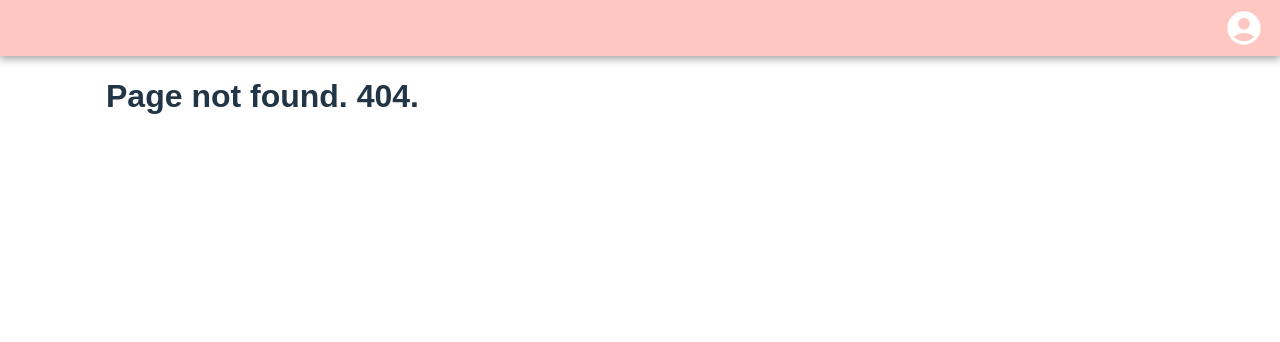
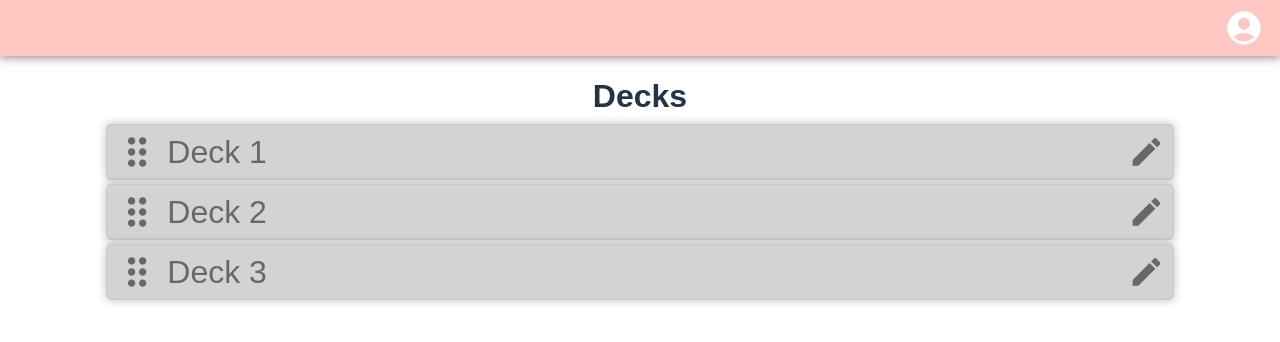
Before and after one commit to rodolforecordon/laughing-memory, a React (Vite) app: page /decks in a window 1280 px wide. Before the commit this address had no page. Shown: the top 342 px of the page. Built offline with nearby package versions, Linux system fonts and the light colour scheme; a web font is replaced by a local one.

Commit message:
Decks page first draft

```diff
--- a/src/Router.tsx
+++ b/src/Router.tsx
@@ -1,5 +1,6 @@
 import { Routes, Route } from 'react-router-dom';
 import Home from './pages/Home';
+import DeckManegement from './pages/DeckManagement';
 import FlashCards from './pages/FlashCards';
 import LettersOut from './pages/LettersOut';
 import NotFound from './pages/NotFound';
@@ -8,6 +9,7 @@ const Router = () => {
   return (
     <Routes>
       <Route path="/" element={<Home />} />
+      <Route path="/decks" element={<DeckManegement />} />
       <Route path="/flashcards" element={<FlashCards />} />
       <Route path="/lettersout" element={<LettersOut />} />
       <Route path="*" element={<NotFound />} />
--- /dev/null
+++ b/src/components/Deck/Deck.module.css
@@ -0,0 +1,21 @@
+.deckContainer {
+  display: flex;
+  align-items: center;
+  justify-content: space-between;
+
+  font-size: 2rem;
+  background-color: #d3d3d3;
+  border-radius: 5px;
+  padding: 0 .5rem;
+  height: 3.5rem;
+
+  border: 1px solid rgb(0, 0, 0, .05);
+  box-shadow: 0 0 10px 1px rgb(0, 0, 0, .2);
+}
+
+.deckName {
+  width: 100%;
+  text-align: left;
+  color: #686868;
+  padding-left: .5rem;
+}
--- /dev/null
+++ b/src/components/Deck/DeckIcons/DeckEdit/DeckEdit.module.css
@@ -0,0 +1,8 @@
+.editContainer {
+  cursor: pointer;
+  transition: transform .1s;
+}
+
+.editContainer:active {
+  transform: scale(1.1);
+}
--- /dev/null
+++ b/src/components/Deck/DeckIcons/DeckEdit/index.tsx
@@ -0,0 +1,12 @@
+import { MdEdit } from 'react-icons/md';
+import classes from './DeckEdit.module.css';
+
+const DeckEdit = () => {
+  return (
+    <div className={classes.editContainer}>
+      <MdEdit color="#686868" size="2.5rem" />
+    </div>
+  );
+};
+
+export default DeckEdit;
--- /dev/null
+++ b/src/components/Deck/DeckIcons/DeckMove/DeckMove.module.css
@@ -0,0 +1,8 @@
+.moveContainer {
+  cursor: pointer;
+  transition: transform .1s;
+}
+
+.moveContainer:active {
+  transform: scale(1.15);
+}
--- /dev/null
+++ b/src/components/Deck/DeckIcons/DeckMove/index.tsx
@@ -0,0 +1,12 @@
+import { MdDragIndicator } from 'react-icons/md';
+import classes from './DeckMove.module.css';
+
+const DeckMove = () => {
+  return (
+    <div className={classes.moveContainer}>
+      <MdDragIndicator color="#686868" size="3rem" />
+    </div>
+  );
+};
+
+export default DeckMove;
--- /dev/null
+++ b/src/components/Deck/index.tsx
@@ -0,0 +1,17 @@
+import classes from './Deck.module.css';
+import DeckEdit from './DeckIcons/DeckEdit';
+import DeckMove from './DeckIcons/DeckMove';
+
+type deck = { deckName: string };
+
+const Deck = ({ deckName }: deck) => {
+  return (
+    <div className={classes.deckContainer}>
+      <DeckMove />
+      <span className={classes.deckName}>{deckName}</span>
+      <DeckEdit />
+    </div>
+  );
+};
+
+export default Deck;
--- /dev/null
+++ b/src/components/Header/NavIcons/AddIcon/index.tsx
@@ -0,0 +1,11 @@
+import { MdAdd } from 'react-icons/md';
+
+const AddIcon = () => {
+  return (
+    <div>
+      <MdAdd color="white" size="40px" />
+    </div>
+  );
+};
+
+export default AddIcon;
--- a/src/contexts/NavContext.tsx
+++ b/src/contexts/NavContext.tsx
@@ -1,5 +1,6 @@
 import React, { ReactNode, useState, useReducer } from 'react';
 import AccountIcon from '../components/Header/NavIcons/AccountIcon';
+import AddIcon from '../components/Header/NavIcons/AddIcon';
 import EditIcon from '../components/Header/NavIcons/EditIcon';
 import ReturnIcon from '../components/Header/NavIcons/ReturnIcon';
 
@@ -45,9 +46,9 @@ export const NavContextProvider = ({ children }: NavContextProviderProps) => {
     },
     {
       mode: 'Choose/Create a Deck',
-      bgColor: '#FFC7C2',
+      bgColor: '#afafaf',
       path: '/decks',
-      navIcons: [<ReturnIcon />, null, null],
+      navIcons: [<ReturnIcon />, null, <AddIcon />],
     },
     {
       mode: 'Flash Cards',
--- /dev/null
+++ b/src/pages/DeckManagement/DeckManagement.module.css
@@ -0,0 +1,8 @@
+.decksMain {
+  display: flex;
+  flex-direction: column;
+  gap: .25rem;
+
+  width: 100%;
+  text-align: center;
+}
--- /dev/null
+++ b/src/pages/DeckManagement/index.tsx
@@ -0,0 +1,17 @@
+import Deck from '../../components/Deck';
+import classes from './DeckManagement.module.css';
+
+const DeckManegement = () => {
+  const decks = ['Deck 1', 'Deck 2', 'Deck 3'];
+
+  return (
+    <div className={classes.decksMain}>
+      <h1>Decks</h1>
+      {decks.map((deck) => (
+        <Deck deckName={deck} />
+      ))}
+    </div>
+  );
+};
+
+export default DeckManegement;
```
